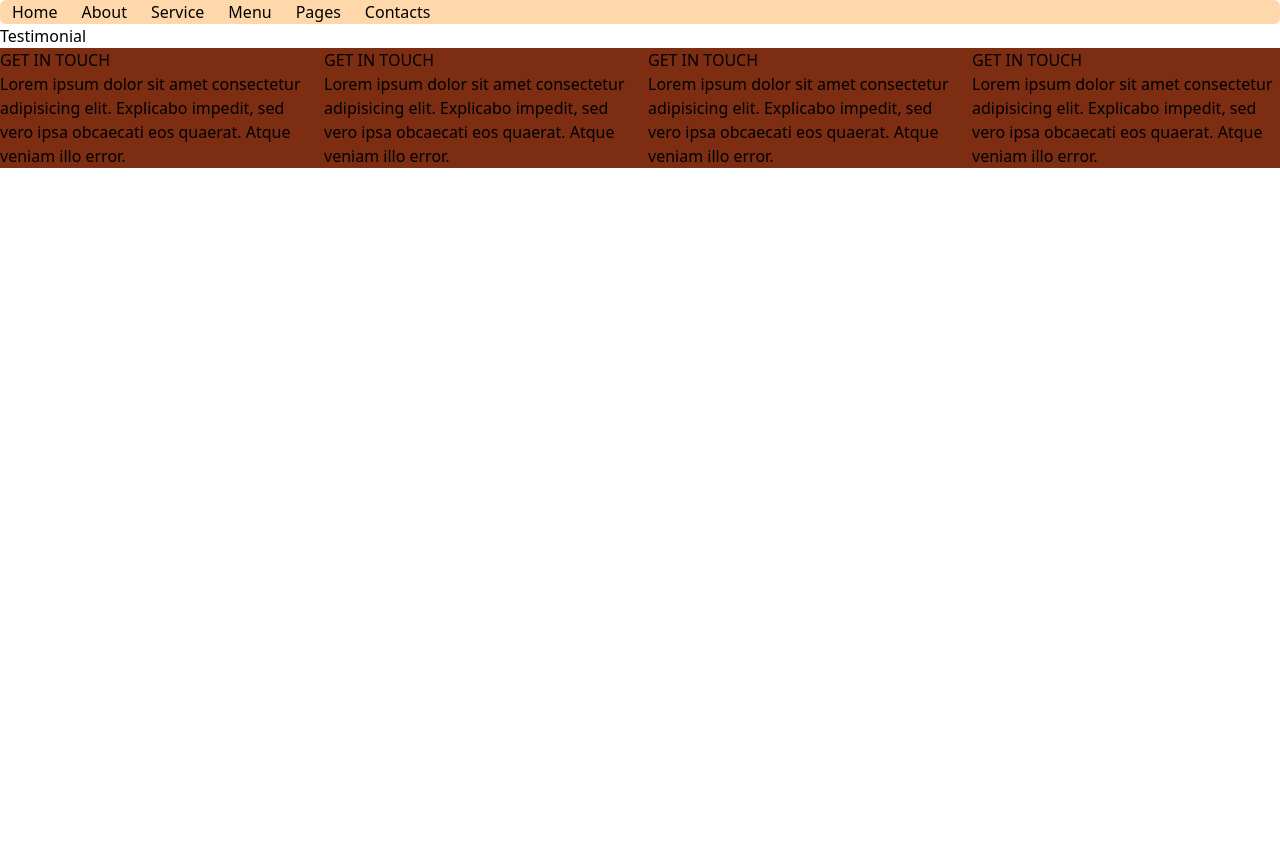
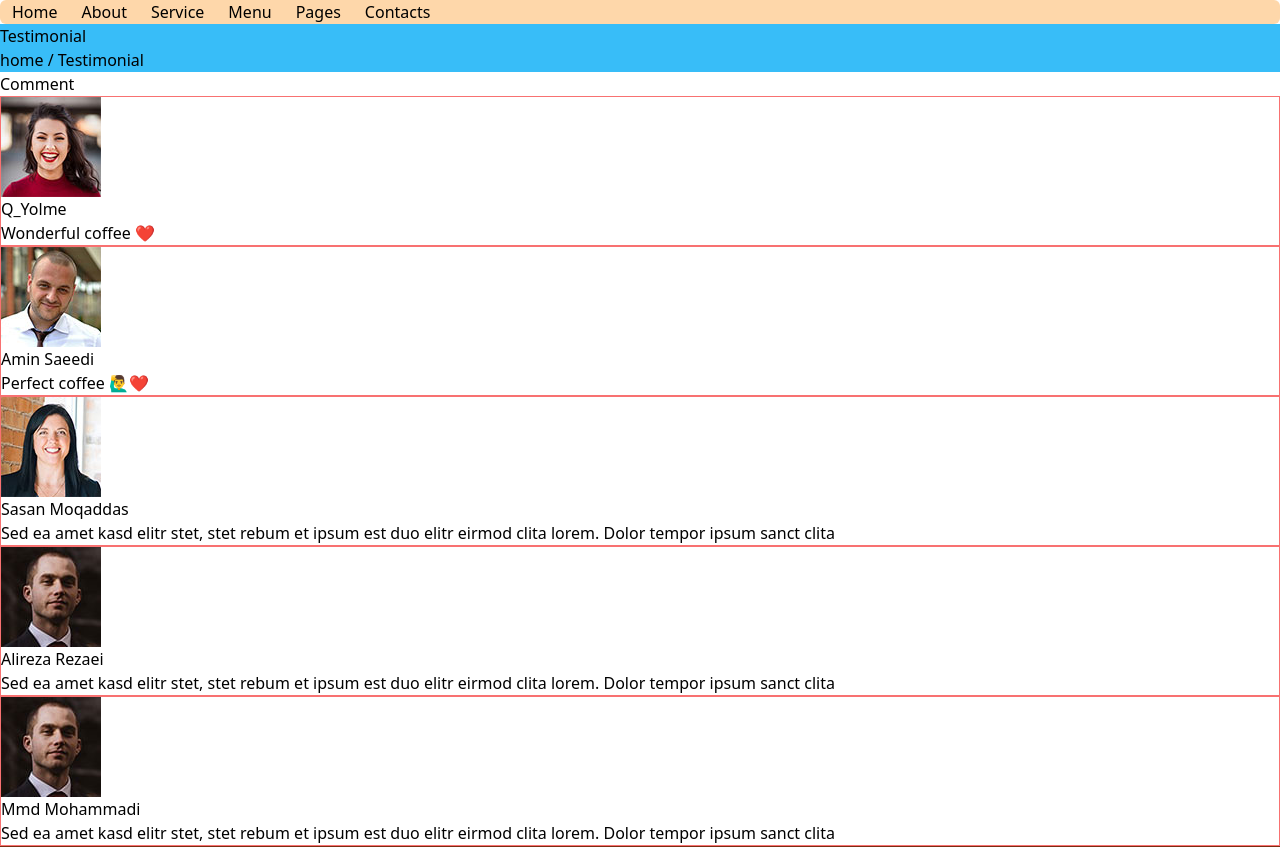
Before and after one commit to haniehhr1999/project1-cafe, a Next.js app: page /testimonial in a window 1280 px wide. Shown: the top 847 px of the page. Before the commit the page ends 800 px from the top, so only its background shows below. Built offline with nearby package versions, Linux system fonts and the light colour scheme; data requests are answered from the project's data file.

Commit message:
reservation & testimonial

```diff
--- a/src/components/templates/testimonial/Comment.jsx
+++ b/src/components/templates/testimonial/Comment.jsx
@@ -1,8 +1,19 @@
 import React from 'react'
 
-const Comment = () => {
+const Comment = ({data}) => {
   return (
-    <div>Comment</div>
+    <div>
+      Comment
+      {
+        data.map(item => <div className='border border-red-400'>
+          <img src={item.profile} alt="" />
+          <h1>{item.username}</h1>
+          <p>
+            {item.body}
+          </p>
+        </div>)
+      }
+      </div>
   )
 }
 
--- a/src/pages/menu/index.jsx
+++ b/src/pages/menu/index.jsx
@@ -16,7 +16,7 @@ export async function getStaticProps(params) {
 
   const res = await fetch('http://localhost:9000/menu')
   const menu = await res.json()
-  console.log(menu)
+
   return{
     props:{
       menu
--- a/src/pages/reservation/index.jsx
+++ b/src/pages/reservation/index.jsx
@@ -1,8 +1,13 @@
+import PageHeader from '@/components/modules/pageHeader/PageHeader'
+import ReservationDetail from '@/components/templates/reservation/ReservationDetail'
 import React from 'react'
 
 const Reservation = () => {
   return (
-    <div>Reservation</div>
+    <div>
+      <PageHeader route='Reservation' />
+      <ReservationDetail />
+    </div>
   )
 }
 
--- a/src/pages/testimonial/index.jsx
+++ b/src/pages/testimonial/index.jsx
@@ -1,9 +1,29 @@
+import PageHeader from '@/components/modules/pageHeader/PageHeader'
+import Comment from '@/components/templates/testimonial/Comment'
 import React from 'react'
 
-const Testimonial = () => {
+const Testimonial = ({comments}) => {
   return (
-    <div>Testimonial</div>
+    <div>
+      <PageHeader route='Testimonial' />
+      <Comment data ={comments} />
+    </div>
   )
 }
 
+export async function getStaticProps(params) {
+
+  const res = await fetch('http://localhost:9000/comments')
+  const comments = await res.json()
+
+  return{
+    props:{
+      comments
+    } ,
+    revalidate : 60 * 60*12
+  }
+}
+
+
+
 export default Testimonial
```
